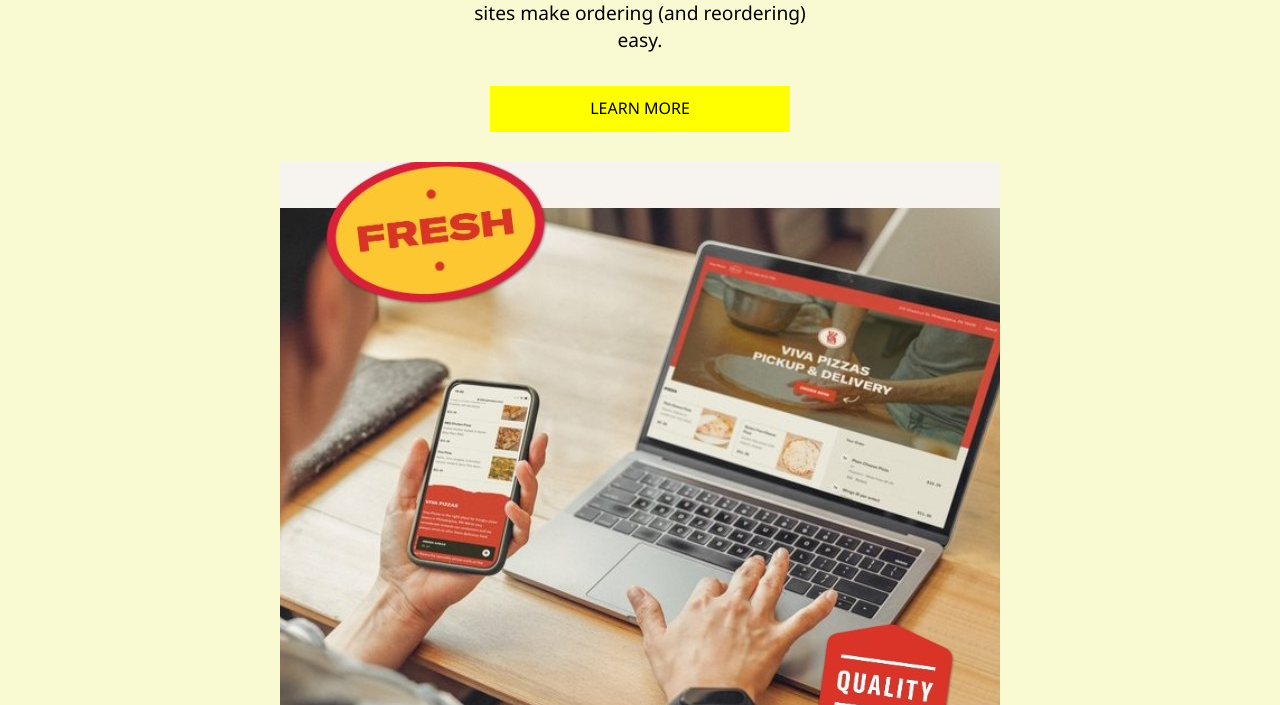
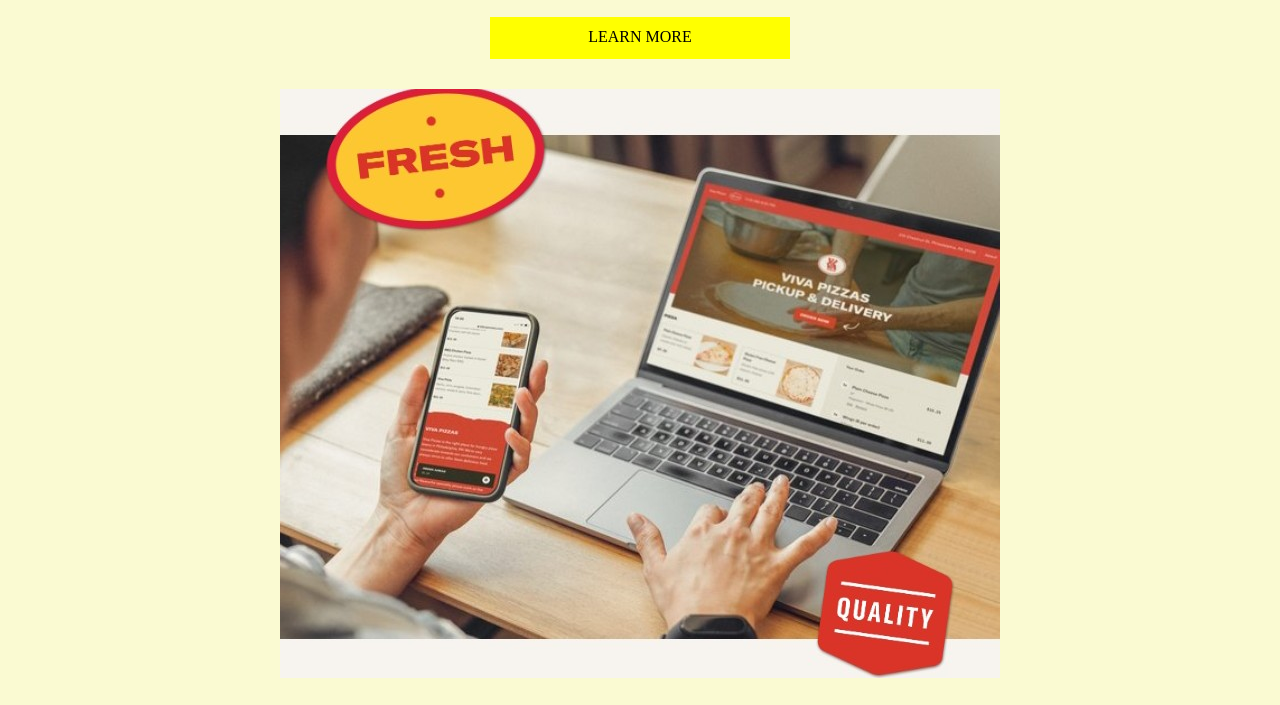
Before and after one commit to Thonywhyte/project1-2382, a plain HTML site: page index.html in a window 1280 px wide. Shown: the part 499-1204 px from the top of the page. Drawn offline with Linux system fonts and the light colour scheme.

Commit message:
Update index.css

```diff
--- a/index.css
+++ b/index.css
@@ -1,8 +1,7 @@
 *{
+    padding: 0px;
     margin: 0px;
-    padding: 0px;
     box-sizing: border-box;
-    font-family: 'Segoe ui';
 }
 
 body{
```
